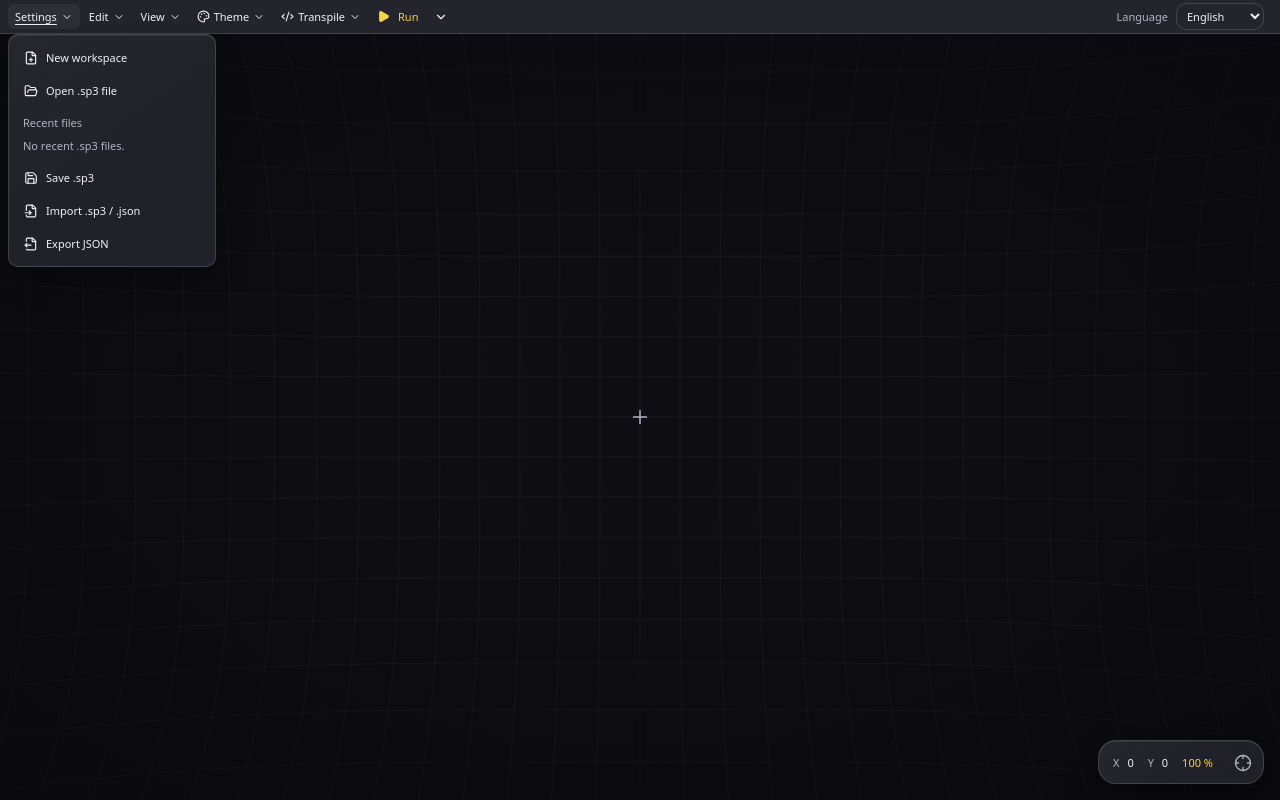
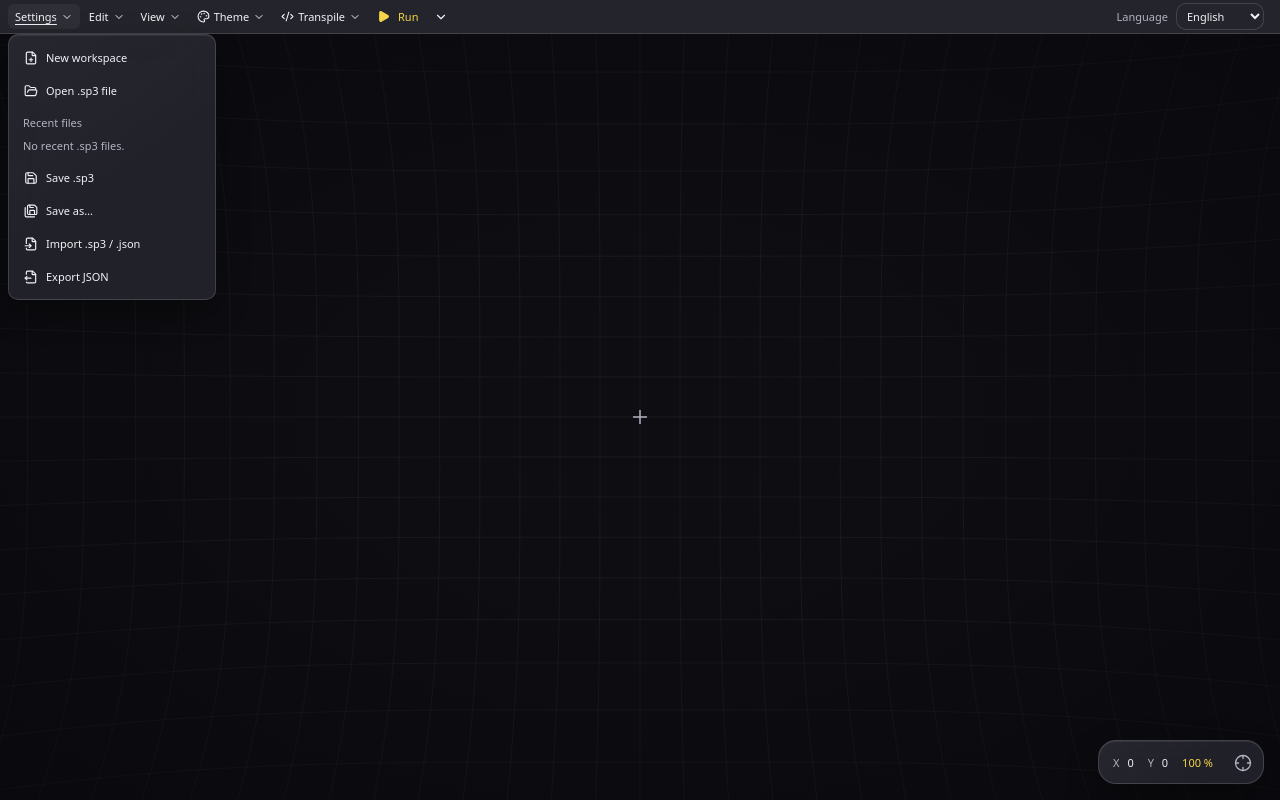
Before and after one commit to lalBi94/Sapphire3, a React (Vite) app: page / in a window 1280 px wide. Both pictures are taken after a click on the heading "Settings". Built offline with nearby package versions, Linux system fonts and the light colour scheme.

Commit message:
Ajoute Enregistrer sous pour creer une copie .sp3 sans ecraser le fichier courant

```diff
--- a/src/components/ProjectNavigation/ProjectNavigation.jsx
+++ b/src/components/ProjectNavigation/ProjectNavigation.jsx
@@ -1,5 +1,5 @@
 import { useEffect, useRef } from 'react'
-import { Bug, ChevronDown, Clock3, Code2, Eye, FileInput, FileOutput, FilePlus, FolderOpen, Palette, Play, Save, Search, X } from 'lucide-react'
+import { Bug, ChevronDown, Clock3, Code2, Eye, FileInput, FileOutput, FilePlus, FolderOpen, Palette, Play, Save, SaveAll, Search, X } from 'lucide-react'
 import { useTranslation } from '../../contexts/LanguageContext.jsx'
 import ThemeMenu from '../ThemeMenu/ThemeMenu.jsx'
 import { supportedLanguages } from '../../utils/translations.js'
@@ -113,6 +113,7 @@ export default function ProjectNavigation({ busy, message, error, pendingImport,
             ? <p>{t('nav.noRecentFiles')}</p>
             : recentFiles.map((path) => <button type="button" className="project-navigation__recent-file" title={path} disabled={busy || !!pendingImport} onClick={() => handleOpenRecent(path)} key={path}><Clock3 size={14} aria-hidden="true" /><span>{path}</span></button>)}
           <button type="button" disabled={busy || !!pendingImport} onClick={handleSave}><Save size={14} aria-hidden="true" />{t('nav.saveSp3')}</button>
+          <button type="button" disabled={busy || !!pendingImport} onClick={() => handleSaveAs('sp3')}><SaveAll size={14} aria-hidden="true" />{t('nav.saveAsSp3')}</button>
           <button type="button" disabled={busy || !!pendingImport} onClick={handleImport}><FileInput size={14} aria-hidden="true" />{t('nav.import')}</button>
           <button type="button" disabled={busy || !!pendingImport} onClick={() => handleSaveAs('json')}><FileOutput size={14} aria-hidden="true" />{t('nav.exportJson')}</button>
         </div>
--- a/src/utils/translations.js
+++ b/src/utils/translations.js
@@ -10,6 +10,7 @@ const messages = {
   'nav.recentFiles': ['Recent files', 'Fichiers récents', '最近的文件', 'Archivos recientes', 'الملفات الأخيرة'],
   'nav.noRecentFiles': ['No recent .sp3 files.', 'Aucun fichier .sp3 récent.', '没有最近的 .sp3 文件。', 'No hay archivos .sp3 recientes.', 'لا توجد ملفات .sp3 حديثة.'],
   'nav.saveSp3': ['Save .sp3', 'Enregistrer le .sp3', '保存 .sp3', 'Guardar el .sp3', 'حفظ .sp3'],
+  'nav.saveAsSp3': ['Save as…', 'Enregistrer sous…', '另存为…', 'Guardar como…', 'حفظ باسم…'],
   'nav.import': ['Import .sp3 / .json', 'Importer .sp3 / .json', '导入 .sp3 / .json', 'Importar .sp3 / .json', 'استيراد .sp3 / .json'],
   'nav.exportSp3': ['Export .sp3', 'Exporter .sp3', '导出 .sp3', 'Exportar .sp3', 'تصدير .sp3'],
   'nav.exportJson': ['Export JSON', 'Exporter JSON', '导出 JSON', 'Exportar JSON', 'تصدير JSON'],
```
Also changed, not shown: 1 other file (tests, documents, lock files or other folders).
